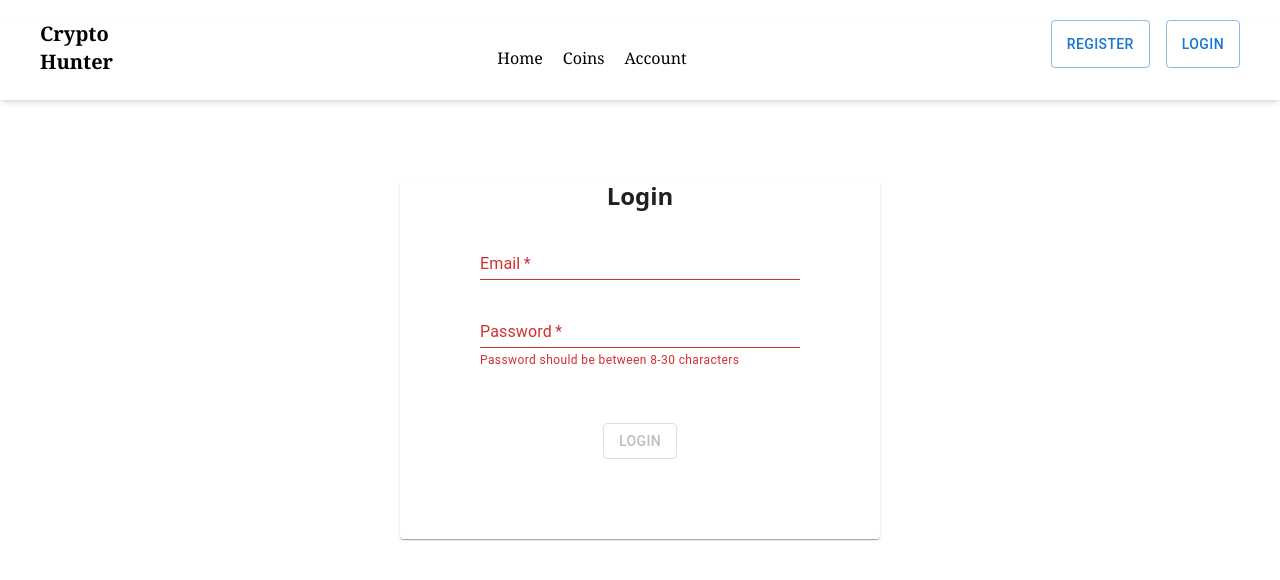
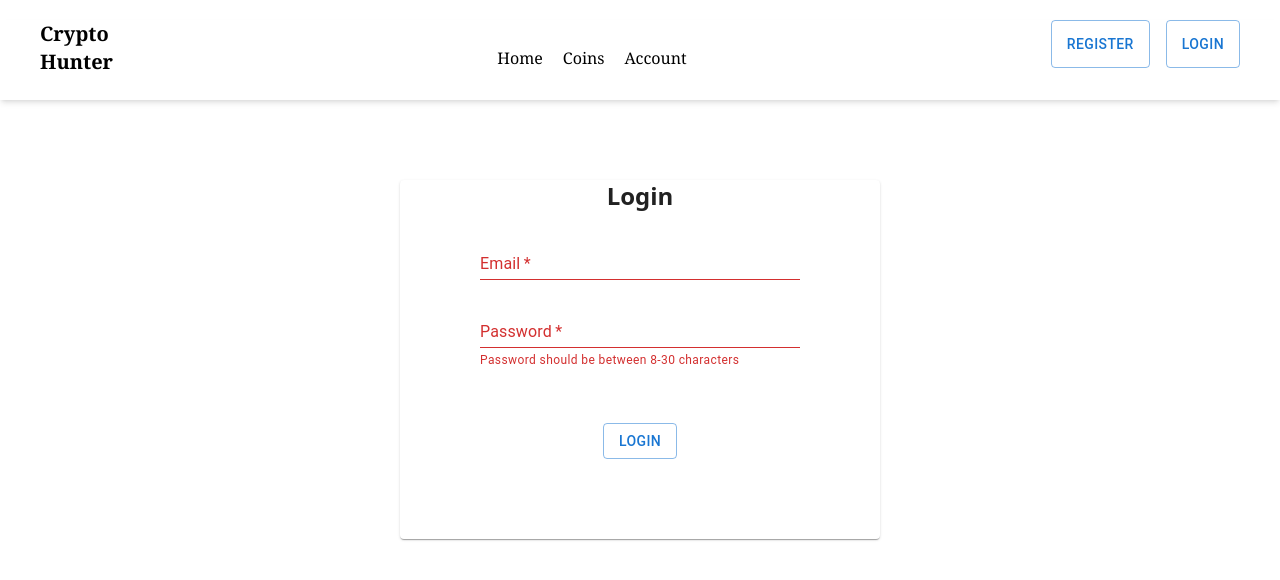
Before and after one commit to Suleman-Tasawar/crypto-forge, a React (Vite) app: page /loginMenu/Login in a window 1280 px wide. Shown: the top 580 px of the page. Built offline with nearby package versions, Linux system fonts and the light colour scheme; no server answers.

Commit message:
added auth

```diff
--- a/package.json
+++ b/package.json
@@ -15,6 +15,7 @@
     "@mui/icons-material": "^5.16.4",
     "@mui/material": "^5.16.5",
     "@mui/x-charts": "^7.11.0",
+    "appwrite": "^15.0.0",
     "axios": "^1.7.2",
     "react": "^18.3.1",
     "react-dom": "^18.3.1",
--- a/src/App.jsx
+++ b/src/App.jsx
@@ -10,6 +10,7 @@ import { getGeneralData, getHistoricalData, getNewsData } from "./utils/api"
 import { CryptoContext } from "./context/CryptoContext"
 import RegistrationContextProvider from "./context/RegistrationContext"
 import LoginMenu from "./routes/LoginMenu"
+import RestrictedRoute from "./components/RestrictedRoute"
 
 function App() {
 
@@ -28,11 +29,13 @@ function App() {
         <RegistrationContextProvider>
           <Routes>
             <Route path="/" element={<Home/>}></Route>
-            <Route path="/coins" element={<Coins/>}></Route>
-            <Route path="/coinsdetail/:id" element={<CoinsDetail/>}></Route>
-            <Route path="/account" element={<Account/>}></Route>
-            <Route path="/LoginMenu/:type" element={<LoginMenu/>}></Route>
-            <Route path="/*" element={<NotFound/>}></Route>
+            <Route path="coins" element={<Coins/>}></Route>
+            <Route path="coinsdetail/:id" element={<CoinsDetail/>}></Route>
+            <Route element = {<RestrictedRoute/>}>
+              <Route path="account" element={<Account/>}></Route>
+            </Route>
+            <Route path="LoginMenu/:type" element={<LoginMenu/>}></Route>
+            <Route path="*" element={<NotFound/>}></Route>
           </Routes>
         </RegistrationContextProvider>
       </BrowserRouter>
--- a/src/components/Form.jsx
+++ b/src/components/Form.jsx
@@ -1,22 +1,84 @@
-import { Button, Card } from '@mui/material'
-import React  from 'react'
-import PasswordField from './PasswordField'
-import EmailField from './EmailField'
-import { RegistrationContext } from '../context/RegistrationContext'
-import { useContext } from 'react'
+import { Button, Card } from "@mui/material";
+import React, { useState } from "react";
+import { useNavigate } from "react-router-dom";
+import { ID } from "appwrite";
+import Alert from "@mui/material/Alert";
+import PasswordField from "./PasswordField";
+import EmailField from "./EmailField";
+import { RegistrationContext } from "../context/RegistrationContext";
+import { useContext } from "react";
+import { account } from "../lib/auth";
 
-function Form({name}) {
+function Form({ name }) {
+  const { passwordCorrect, emailCorrecct } = useContext(RegistrationContext);
+  const { email, password } = useContext(RegistrationContext);
+  const [submission, setSubmission] = useState(null);
+  const [submissionText, setSubmissionText] = useState(name);
+  const [error, setError] = useState(null);
+  const [errorMessage, setErrorMessage] = useState(null);
+  const navigate = useNavigate();
 
-    const {passwordCorrect, emailCorrecct} = useContext(RegistrationContext)
+  const handleLogin = async () => {
+    try {
+      setSubmissionText("In Process");
+      setSubmission(true);
+      let responce = await account.createEmailPasswordSession(email, password);
+      localStorage.setItem("auth", true);
+      setSubmission(false);
+      setSubmissionText(name);
+      navigate('/account');
+    } catch (error) {
+      setError(true);
+      setErrorMessage(error.message || "An unknown error occurred");
+    }
+  };
 
-    return (
-      <Card className='flex flex-col items-center justify-center m-[5rem] gap-5 w-[30rem] p-[5rem] pt-0'>
-          <h2 className='text-2xl font-semibold' >{name}</h2>
-          <EmailField />
-          <PasswordField />
-          <Button disabled={!passwordCorrect && !emailCorrecct} style={{marginTop: '2rem'}} variant="outlined">{name}</Button>
-      </Card>
-    )
+  const handleRegistration = async () => {
+    try {
+      setSubmissionText("In Process");
+      setSubmission(true);
+      const nameReg = email.replace("@gmail.com", "");
+      const userAccount = await account.create(
+        ID.unique(),
+        email,
+        password,
+        nameReg
+      );
+      if (userAccount) {
+        const isAuthenticated = true;
+        localStorage.setItem("authStatus", JSON.stringify(isAuthenticated));
+        setSubmission(false);
+        setSubmissionText(name);
+        navigate('/account');
+      } else {
+        return userAccount;
+      }
+    } catch (error) {
+      setError(true);
+      setErrorMessage(error.message || "An unknown error occurred");
+    }
+  };
+
+  return (
+    <Card className="flex flex-col items-center justify-center m-[5rem] gap-5 w-[30rem] p-[5rem] pt-0">
+      <h2 className="text-2xl font-semibold">{name}</h2>
+      <EmailField />
+      <PasswordField />
+      <Button
+        onClick={name === "Login" ? handleLogin : handleRegistration}
+        disabled={!passwordCorrect && !emailCorrecct && submission == true}
+        style={{ marginTop: "2rem" }}
+        variant="outlined"
+      >
+        {submissionText}
+      </Button>
+      {submission ? (
+        <Alert variant="filled" severity="success">
+          {name} sucess
+        </Alert>
+      ) : null}
+    </Card>
+  );
 }
 
-export default Form
+export default Form;
--- /dev/null
+++ b/src/components/RestrictedRoute.jsx
@@ -0,0 +1,16 @@
+import React from 'react';
+import { Navigate, Outlet } from 'react-router-dom';
+
+const RestrictedRoute = () => {
+    try {
+        const userStatus = JSON.parse(localStorage.getItem('authStatus'));
+
+        return userStatus ? <Outlet /> : <Navigate to="/loginMenu/Login" />;
+    } catch (error) {
+        console.error('Failed to retrieve or parse authentication status:', error);
+
+        //return <Navigate to="/loginMenu/Login" />;
+    }
+};
+
+export default RestrictedRoute;
--- /dev/null
+++ b/src/lib/auth.js
@@ -0,0 +1,71 @@
+import { Client, Account } from "appwrite";
+
+const client = new Client()
+    .setEndpoint('https://cloud.appwrite.io/v1')
+    .setProject(import.meta.env.VITE_APP_APPWRITE_PROJECT_ID)
+
+export const account = new Account(client);
+
+export default client
+
+// import {Client,Account,ID} from "appwrite"
+
+// export class AuthService {
+//     client = new Client()
+//     account
+
+//     constructor(){
+//         this.client
+//         .setEndpoint(import.meta.env.VITE_APP_APPWRITE_PROJECT_ID)
+//         .setProject(import.meta.env.VITE_APP_APPWRITE_URL);
+//         this.account = new Account(this.client)
+//     }
+//     async createAccount({email,password,name}){
+//         try{
+//            const userAccount =  await this.account.create(ID.unique(),email,password,name)
+//             if(userAccount){
+//                 return this.login({email,password})
+//             }
+//             else{
+//                 return userAccount
+//             }
+//         }
+//         catch(error){
+//             throw error;
+//         }
+//     }
+
+//     async login({email,password}){
+//         try{
+//         return await this.account.createEmailPasswordSession(email,password)}
+//         catch(error){
+//             throw error
+//         }
+//     }
+
+//     async getCurentUser(){
+//         try{
+//             return await this.account.get()
+
+//         }
+//         catch(error){
+//             console.log("Appwrite service::getCurrentUser",error)
+//         }
+//         return null;
+//     }
+
+//     async logout(){
+//         try{
+//             this.account.deleteSessions()
+//         }
+
+//         catch(error){
+//             console.log("logout errror",error)
+//         }
+//     }
+
+// }
+
+// const authService = new AuthService()
+
+// export default authService
--- a/src/routes/Account.jsx
+++ b/src/routes/Account.jsx
@@ -1,11 +1,34 @@
-import React from 'react'
+import React from "react";
+const Account = () => {
+  const logout = () => {
+    try{
+        localStorage.clear();
+    }
+    catch(error){
+        console.log("logout errror",error)
+    }
+  };
+  return (
+    <div>
+      <div className="mt-5 flex  justify-evenly items-center">
+        <div>
+          <h1 className="text-3xl text-blue-950 font-bold">Welcome </h1>
+        </div>
+        <div>
+          <button
+            className="w-[100px] h-6 bg-gray-900
+         text-white hover:bg-gray-800 rounded-md"
+            onClick={logout}
+          >
+            Logout
+          </button>
+        </div>
+      </div>
+      <div className="p-5 mt-5">
+        <h1 className="text-red-700 text-4xl font-bold text-left">Your Wishlist</h1>
+      </div>
+    </div>
+  );
+};
 
-const Account = () => {
-  return (
-    <div >
-      account
-    </div>
-  )
-}
-
-export default Account
+export default Account;
--- a/src/routes/LoginMenu.jsx
+++ b/src/routes/LoginMenu.jsx
@@ -1,6 +1,7 @@
 import React from 'react'
 import Form from '../components/Form'
 import { useParams } from 'react-router-dom'
+
 
 function LoginMenu() {
 
```
Also changed, not shown: 2 other files (tests, documents, lock files or other folders).
